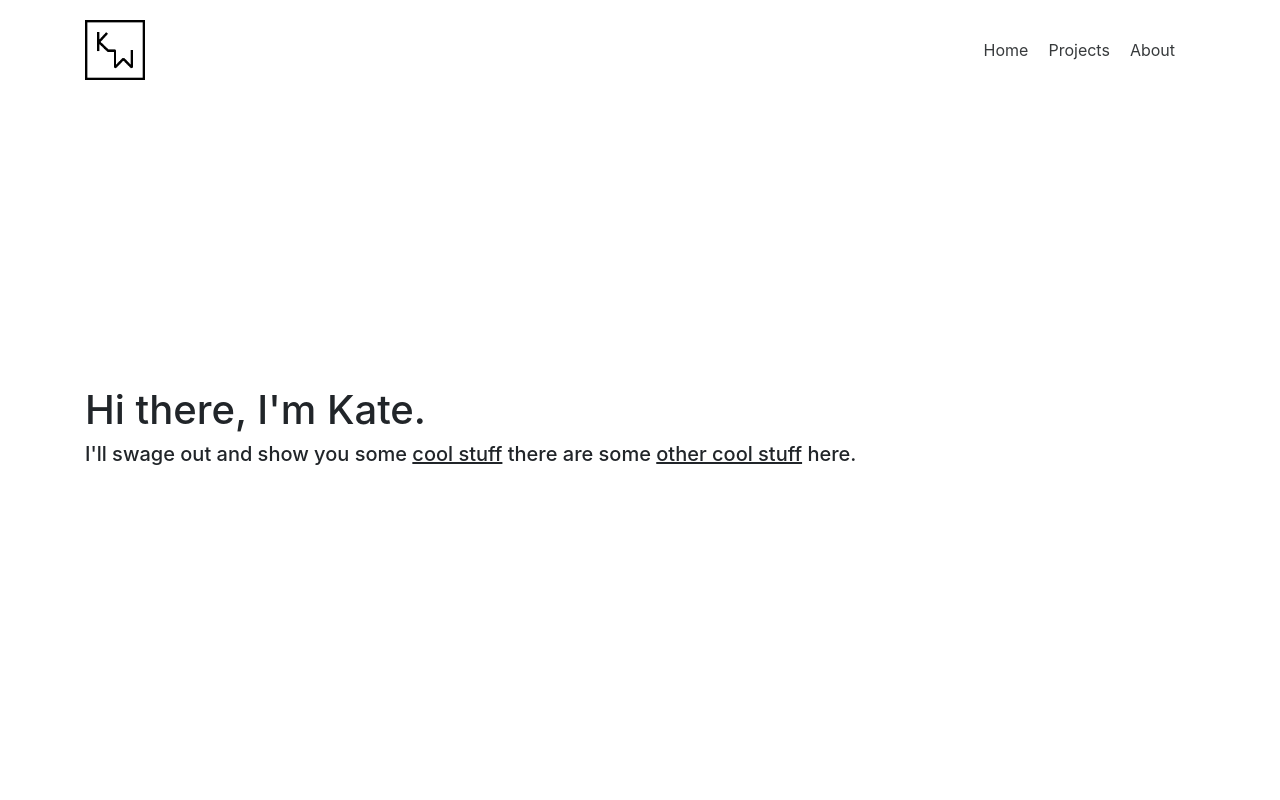
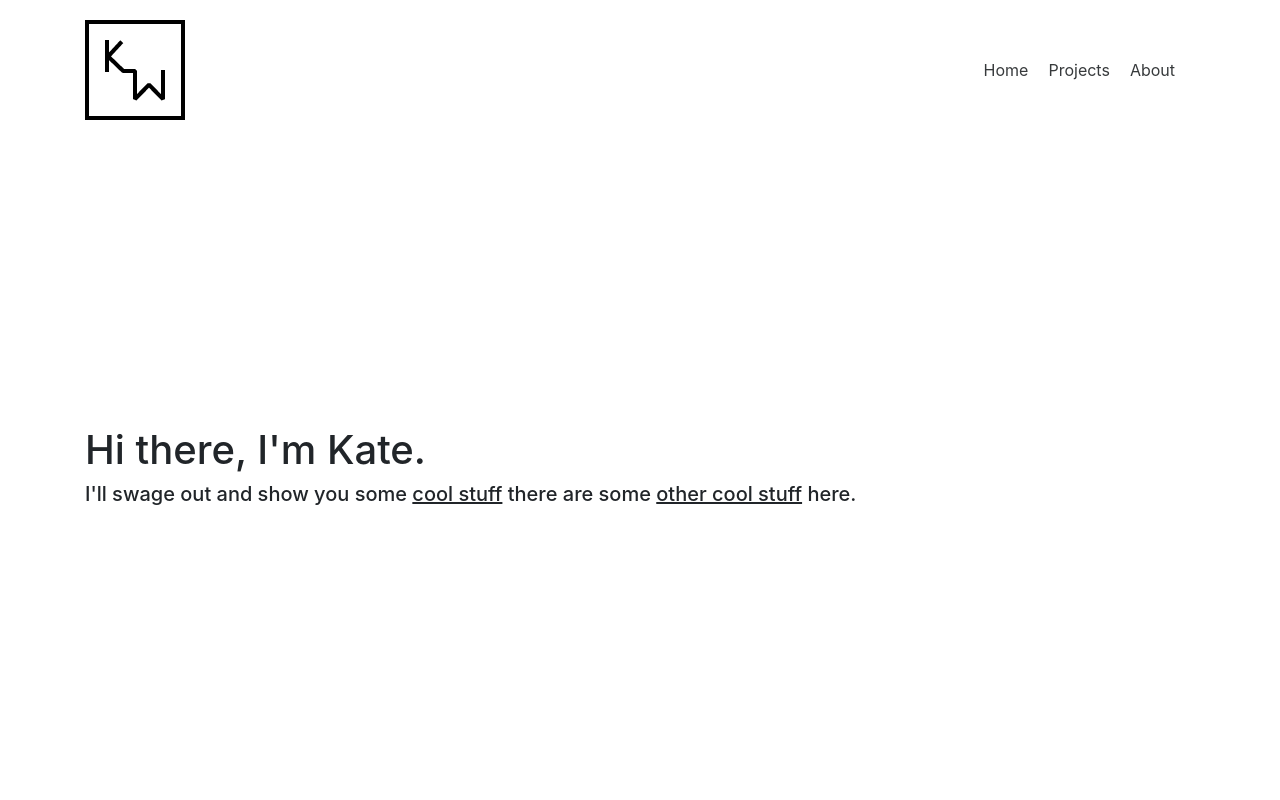
Before and after one commit to marcusklein/kates-portfolio, a website: page app/index.html in a window 1280 px wide. Shown: the top 800 px of the page. Drawn offline with nearby package versions, Linux system fonts and the light colour scheme; files that its build step writes are made by us from their sources.

Commit message:
fixed the shitty half pixel logo. Damn you to hell, scaling.

```diff
--- a/app/styles/main.scss
+++ b/app/styles/main.scss
@@ -34,7 +34,7 @@ nav {
 }
 
 .img--logo {
-  width: 60px;
+  width: 100px;
 }
 
 .content--page {
```
Also changed, not shown: dist/styles/main.css, 1 other file.
